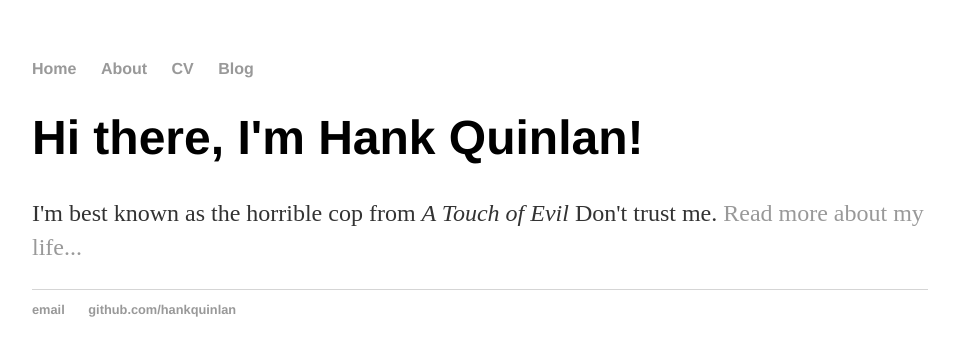
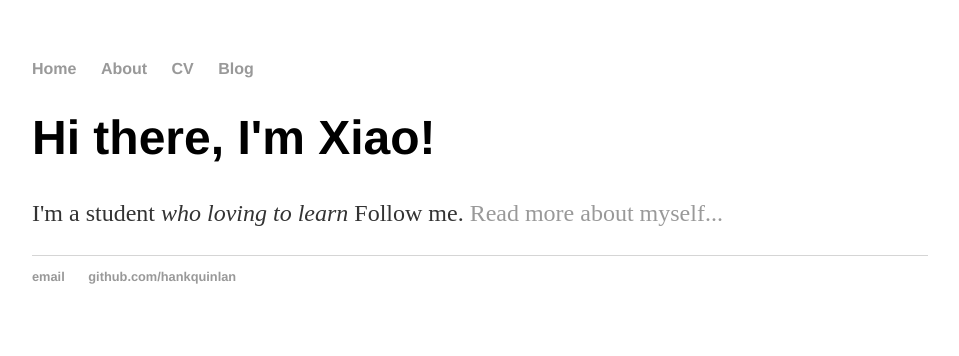
Before and after one commit to 3525613741/3525613741.github.io, a Jekyll site: the page built from index.html, in a window 1280 px wide. Shown: the top 356 px of the page, without its empty margins (160-1119 px from the left). Built offline with Jekyll 4.4.1, drawn with Linux system fonts in a browser that asks for light colours.

Commit message:
Update index.html

```diff
--- a/index.html
+++ b/index.html
@@ -3,6 +3,6 @@ layout: default
 title: Hank Quinlan, Horrible Cop
 ---
 <div class="blurb">
-	<h1>Hi there, I'm Hank Quinlan!</h1>
-	<p>I'm best known as the horrible cop from <em>A Touch of Evil</em> Don't trust me. <a href="/about">Read more about my life...</a></p>
+	<h1>Hi there, I'm Xiao!</h1>
+	<p>I'm a student <em>who loving to learn</em> Follow me. <a href="/about">Read more about myself...</a></p>
 </div><!-- /.blurb -->
```
